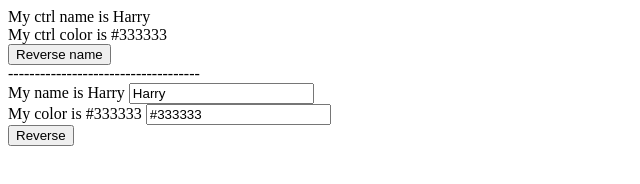
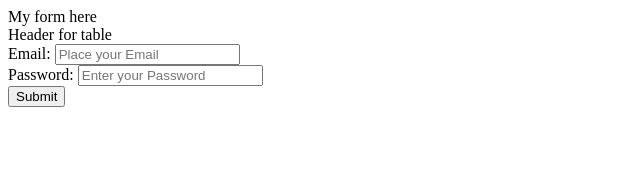
Before and after one commit to 777AMR/angularjs, a plain HTML site: page source/index.html in a window 1280 px wide. Shown: the whole page, without its empty margins (0-640 px from the left). Drawn offline with nearby package versions, Linux system fonts and the light colour scheme.

Commit message:
17. Transclude element в директивах

```diff
--- a/source/index.html
+++ b/source/index.html
@@ -9,13 +9,25 @@
 </head>
 
 <body>
-    <div ng-controller="firstCtrl">
-        <div>My ctrl name is {{name}}</div>
-        <div>My ctrl color is {{color}}</div>
-        <div><button ng-click='reverse()'>Reverse name</button></div>
-        ------------------------------------
-        <foo-bar name="{{name}}" color="color" reverse='reverse()'></foo-bar>
-    </div>
+    My form here
+    <form wrap-in="table">
+        <div>
+            <label>Email:</label>
+            <input type='text' placeholder='Place your Email'>
+        </div>
+        <div>
+            <label>Password:</label>
+            <input type='password' placeholder='Enter your Password'>
+        </div>
+        <button>Submit</button>
+    </form>
+
+    <script type="text/ng-template" id='red'>
+        <div class='red'></div>
+    </script>
+
+    <script type="text/ng-template" id="table">
+        <div>Header for table</div>
+      </script>
 </body>
-
 </html>
--- a/source/main.js
+++ b/source/main.js
@@ -1,26 +1,15 @@
 var app = angular.module('app', []);
 
-app.controller('firstCtrl', function ($scope) {
-    $scope.name = 'Harry';
-    $scope.color = '#333333';
+app.directive('wrapIn', function ($templateCache) {
+    return {
+        transclude: 'element',
+        link: function (scope, element, attrs, ctrl, transclude) {
+            var template = $templateCache.get(attrs.wrapIn);
+            var templateElement = angular.element(template);
 
-    $scope.reverse = function () {
-        $scope.name = $scope.name.split('').reverse().join('');
-    }
+            transclude(scope, function (clone) {
+                element.after(templateElement.append(clone));
+            })
+        }
+    };
 });
-
-app.directive('fooBar', function () {
-    return {
-        scope: {
-            name: '@',//только для чтения и нет двухстороннего биндинга
-            color: '=',//меняется и в контроллере и в директиве, есть двухсторонний биндинг
-            reverse: '&'//выполнить выражение из родительского контроллера
-        },
-        template: "<div>My name is {{name}} <input type='text' ng-model='name'></div>" +
-            "<div>My color is {{color}} <input type='text' ng-model='color'></div>" +
-            "<button ng-click='reverse()'>Reverse</button>",
-        link: function ($scope, element, attrs) {
-            console.log('fooBar');
-        }
-    }
-});
--- /dev/null
+++ b/source/style.css
@@ -0,0 +1,3 @@
+.red {
+    color: red
+}
```
